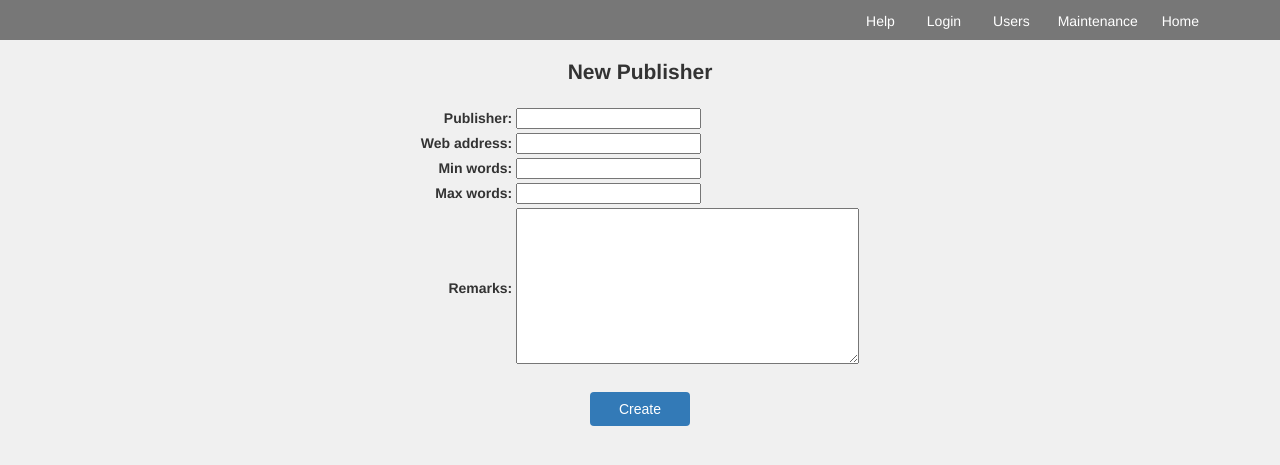
After one commit to BondElam/djangoSubmissions, a Django app: page /submissions/new_publisher in a window 1280 px wide. The commit adds this page. Shown: the top 465 px of the page. Run offline with Django 3.2, Linux system fonts and the light colour scheme.

Commit message:
menu and new publisher

```diff
--- a/submissions/forms.py
+++ b/submissions/forms.py
@@ -16,3 +16,10 @@ class NewSubmissionForm(forms.ModelForm):
         model = Submission
         fields = ('story', 'word_count','file', 'publisher',
                   'date_submitted', 'disposition', 'disposition_date',)
+
+class NewPublisherForm(forms.ModelForm):
+
+    class Meta:
+        model = Publisher
+        fields = ('publisher', 'web_address','min_words', 'max_words',
+                  'remarks',)
--- a/submissions/static/css/custom.css
+++ b/submissions/static/css/custom.css
@@ -7,7 +7,7 @@ h1 {
 	letter-spacing: -2px;
 	margin-bottom: 30px;
 	text-align: center;
-	color: #337ab7;;
+	color: #337ab7;
 }
 
 .div-center {
@@ -156,7 +156,7 @@ body {
 
 .table-forms{
 	margin: auto;
-	background-color: #d0d0d0;
+/* 	background-color: #d0d0d0; */
 	margin-top:5px;
 	margin-bottom: 20px;
 	table-layout:fixed;
@@ -257,3 +257,77 @@ button {
 #tblEditPublisher tr {
 	background-color: #f0f0f0;
 }
+
+/* drop down menus */
+
+.div-heading{
+	background-color:#777;
+	width:100%;
+	height:40px;
+	padding:5px;
+}
+
+.navbar {
+    overflow: hidden;
+    background-color: #777;
+/*     font-family: Arial, Helvetica, sans-serif; */
+    float:right;
+    width:100%;
+    padding:0px 60px;
+    margin:0px;
+}
+
+.navbar a {
+    float: right;
+    font-size: 14px;
+    color: white;
+    text-align: center;
+    padding: 6px 16px;
+    text-decoration: none;
+}
+
+.dropdown {
+    float: right;
+    overflow: hidden;
+}
+
+.dropdown .dropbtn {
+    font-size: 14px;
+    border: none;
+    outline: none;
+    color: white;
+/*     padding: 14px 16px; */
+    background-color: inherit;
+    font-family: inherit;
+    margin: 0;
+}
+
+.navbar a:hover, .dropdown:hover .dropbtn {
+    background-color: #337ab7;
+}
+
+.dropdown-content {
+    display: none;
+    position: absolute;
+    background-color: #f9f9f9;
+    min-width: 160px;
+    box-shadow: 0px 8px 16px 0px rgba(0,0,0,0.2);
+    z-index: 1;
+}
+
+.dropdown-content a {
+    float: none;
+    color: #555;
+    padding: 12px 16px;
+    text-decoration: none;
+    display: block;
+    text-align: left;
+}
+
+.dropdown-content a:hover {
+    background-color: #ddd;
+}
+
+.dropdown:hover .dropdown-content {
+    display: block;
+}
--- a/submissions/templates/base.html
+++ b/submissions/templates/base.html
@@ -12,12 +12,22 @@
 		<title>{% block title %}Django Auth Tutorial{% endblock %}</title>
 	</head>
 	<body>
-	<select>
-  <option value="volvo">Volvo</option>
-  <option value="saab">Saab</option>
-  <option value="opel">Opel</option>
-  <option value="audi">Audi</option>
-</select>
+		<div class='div-heading'>
+ 			<div class="navbar">
+			  <a href="#home">Home</a>
+			  <div class="dropdown">
+			    <button class="dropbtn">Maintenance</i></button>
+			    <div class="dropdown-content">
+			      <a href="#">Publishers</a>
+			      <a href="#">Dispositions</a>
+			    </div>
+			  </div>
+			  <a href="#news">Users</a>
+			  <a href="#news">Login</a>
+			  <a href="#news">Help</a>
+			</div>
+		</div>
+
 
 	  	<main >
 			{% block content %}
--- /dev/null
+++ b/submissions/templates/new_publisher.html
@@ -0,0 +1,15 @@
+
+{% extends 'base.html' %}
+{% block title %}New Publisher{% endblock %}
+{% block content %}
+<div style='text-align:center'>
+	<h2>New Publisher</h2>
+	<form method="post">
+	  {% csrf_token %}
+	  <table class='table-forms' >
+	  {{ form.as_table }}
+	  </table>
+	  <button type="submit">Create</button>
+	</form>
+</div>
+{% endblock %}
--- a/submissions/urls.py
+++ b/submissions/urls.py
@@ -8,5 +8,6 @@ urlpatterns = [
     path('publishers/', views.publishers, name='publishers'),
     path('router/', views.router, name='router'),
     path('new_submission', views.new_submission, name='new_submission'),
+    path('new_publisher', views.new_publisher, name='new_publisher'),
 
 ]
--- a/submissions/views.py
+++ b/submissions/views.py
@@ -1,8 +1,8 @@
-from django.shortcuts import render
+from django.shortcuts import render, render_to_response
 from .models import Disposition, Publisher, Submission
 from django.http import HttpResponse
 import ast
-from .forms import NewSubmissionForm
+from .forms import NewSubmissionForm, NewPublisherForm
 from django.shortcuts import redirect
 from django import forms
 
@@ -34,6 +34,23 @@ def new_submission(request):
         form = NewSubmissionForm()
 
     return render(request,'new_submission.html', {'form':form})
+
+def new_publisher(request):
+
+    if request.method == "POST":
+        form = NewPublisherForm(request.POST)
+        print(request.POST)
+        if form.is_valid():
+            publisher = form.save(commit=False)
+            publisher.user = request.user
+            publisher.save()
+            return display_submissions({}, request)
+
+    else:
+        form = NewPublisherForm()
+
+    return render(request,'new_publisher.html', {'form':form})
+
 
 def dispositions(request):
     current_user = request.user
@@ -78,7 +95,7 @@ def router(request):
     if dict['action'] == 'search':
         return search_submissions(request)
     elif dict['action'] == 'add':
-        return add_submission()
+        return redirect('new_submission')
     elif dict['action'] == 'edit':
         print(dict['id'])
     return HttpResponse('too bad')
```
